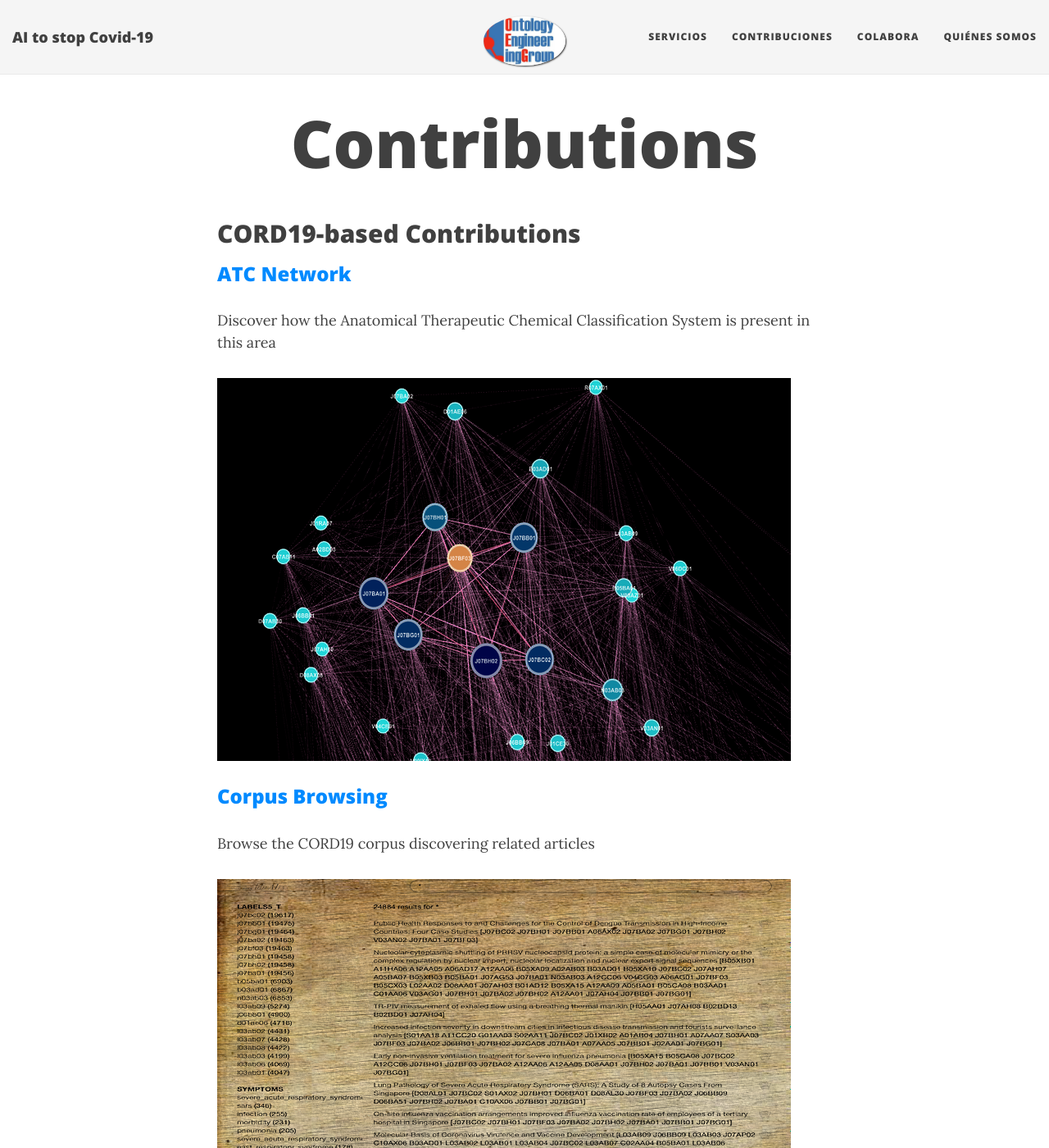
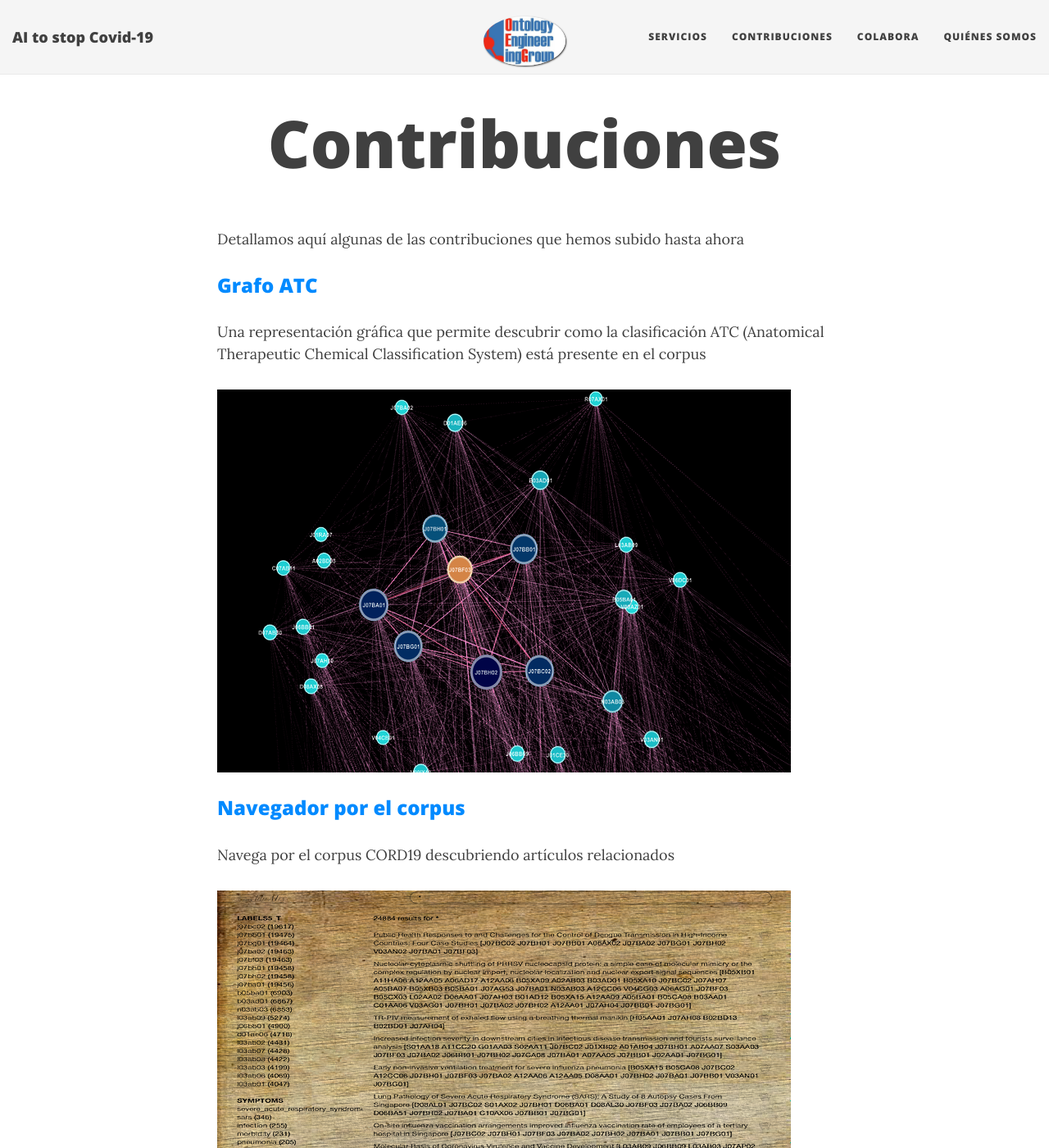
Before and after one commit to oeg-upm/covid19, a Jekyll site: the page built from contributions.md, in a window 1280 px wide and 1400 px high. Shown: the whole window at 82% size. Built offline with Jekyll 4.4.1, drawn with Linux system fonts in a browser that asks for light colours; nearby versions of some CDN libraries; some of the changed text lies outside the part shown.

Commit message:
Update contributions.md

```diff
--- a/contributions.md
+++ b/contributions.md
@@ -1,32 +1,32 @@
 ---
 layout: page
-title: Contributions
+title: Contribuciones
 ---
 
-## CORD19-based Contributions
+Detallamos aquí algunas de las contribuciones que hemos subido hasta ahora
 
-### [ATC Network](http://librairy.github.io/covid19/graph.html)
+### [Grafo ATC](http://librairy.github.io/covid19/graph.html)
 
-Discover how the Anatomical Therapeutic Chemical Classification System is present in this area
+Una representación gráfica que permite descubrir como la clasificación ATC (Anatomical Therapeutic Chemical Classification System) está presente en el corpus
 
-![ATC Network](../img/contributions/graph-3.png)
+![Grafo ATC](../img/contributions/graph-3.png)
 
-### [Corpus Browsing](http://librairy.github.io/covid19/explorer.html)
+### [Navegador por el corpus](http://librairy.github.io/covid19/explorer.html)
 
-Browse the CORD19 corpus discovering related articles
+Navega por el corpus CORD19 descubriendo artículos relacionados
 
-![Corpus Browsing](../img/contributions/explorer-2.png)
+![Navegador por el corpus](../img/contributions/explorer-2.png)
 
 ### [Bio-NLP](http://librairy.github.io/bio-nlp/)
-Identifies drugs (and ATC codes) in pieces of text
+Identifica medicamentos y principios activos (y sus códigos ATC) en textos
 
 ![Bio-NLP](../img/contributions/bio-nlp-2.png)
 
-### [CORD19 Stats](http://librairy.linkeddata.es/data/dashboard)
+### [Dashboard CORD19](http://librairy.linkeddata.es/data/dashboard)
 
-Some statistics about this annotated corpus. Use the GIST code: 4f726911fd9908ffc3a46837b15d8011
+Un dashboard con algunas estadísticas sobre el corpus anotado. Usa el código GIST: 4f726911fd9908ffc3a46837b15d8011
 
-![CORD19 Stats](../img/contributions/dashboard-2.png)
+![Dashboard CORD19](../img/contributions/dashboard-2.png)
 
 
 <!-- Section
```
